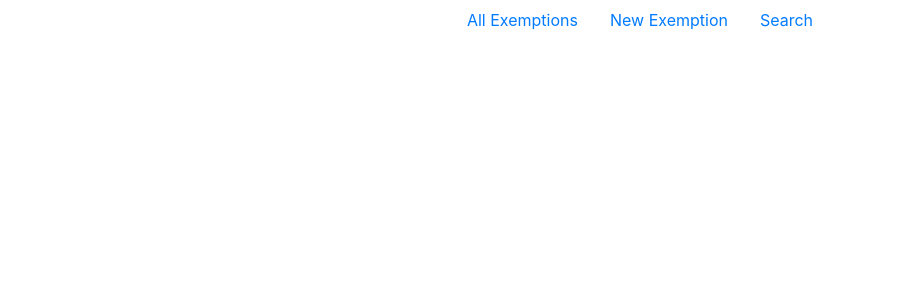
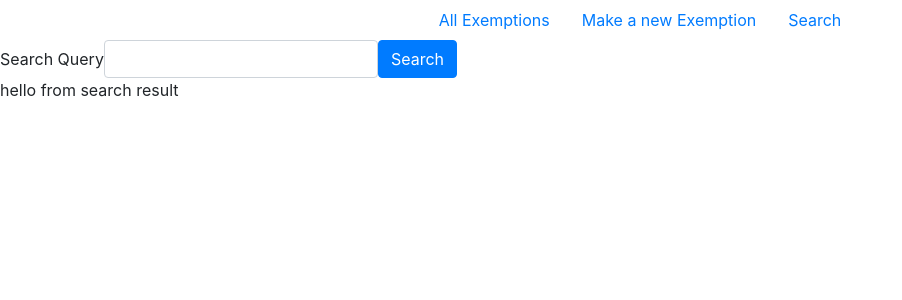
Before and after one commit to EPrenzlin/short_selling_frontend, a React (Create React App) app: page /search in a window 1280 px wide. Shown: the top 300 px of the page, without its empty margins (0-902 px from the left). Built offline with nearby package versions, Linux system fonts and the light colour scheme; no server answers.

Commit message:
restyled the home and new exemption page

```diff
--- a/public/index.html
+++ b/public/index.html
@@ -24,7 +24,7 @@
       work correctly both with client-side routing and a non-root public URL.
       Learn how to configure a non-root public URL by running `npm run build`.
     -->
-    <title>MME</title>
+    <title>Short Selling DB</title>
   </head>
   <body>
     <noscript>You need to enable JavaScript to run this app.</noscript>
--- a/src/App.js
+++ b/src/App.js
@@ -1,14 +1,18 @@
 import './App.css';
+// all the components
 import ExemptionForm from'./components/exemptionForm'
 import ExemptionList from'./components/exemptionList'
 import NewExemptions from'./components/newexemptions'
+import SearchForm from'./components/search'
+import SearchResult  from'./components/searchresult'
+import ScrollToTop from './components/scrolltotop'
+import NavBar from './components/NavBar.js'
 
-import ScrollToTop from './components/scrolltotop'
+// all the various mapdispatch to state, actions, or others.
 import {connect} from 'react-redux'
 import React, {Component} from 'react'
 import { getExemptions, addExemption, deleteExemption, refreshExemption } from './actions/exemptionActions'
 import { BrowserRouter as Router, Route } from 'react-router-dom';
-import NavBar from './components/NavBar.js'
 
 
 <link rel="stylesheet" href="https://stackpath.bootstrapcdn.com/bootstrap/4.1.0/css/bootstrap.min.css"
@@ -34,9 +38,15 @@ componentDidMount(){
       <NewExemptions  deleteExemption={this.props.deleteExemption} exemptions={this.props.newExemptions} refreshExemption={this.props.refreshExemption}/>
       </div>
       }/>
-      <Route exact path ="/home" render={() => <ExemptionList exemptions ={this.props.exemptions} deleteExemption={this.props.deleteExemption}/>} />
-      {/* <Route exact path ="/download" render={() => <CSVLink data={this.props.exemptions} seperator={";"}> Download to CSV</CSVLink>} />  */}
-      </Router>
+    <Route exact path ="/home" render={() => <ExemptionList exemptions ={this.props.exemptions} deleteExemption={this.props.deleteExemption}/>} />
+
+    <Route exact path ="/search" render={() =>
+    <div>
+    <SearchForm/>
+    <SearchResult/>
+    </div>
+    }/>
+    </Router>
   </div>
   )
   }
--- a/src/components/NavBar.js
+++ b/src/components/NavBar.js
@@ -9,7 +9,7 @@ export default class NavBar extends Component{
               <Nav.Link href="/home">All Exemptions</Nav.Link>
             </Nav.Item>
             <Nav.Item>
-              <Nav.Link href="/new">New Exemption</Nav.Link>
+              <Nav.Link href="/new">Make a new Exemption</Nav.Link>
             </Nav.Item>
             <Nav.Item>
               <Nav.Link href="/search">Search</Nav.Link>
--- a/src/components/exemptionForm.js
+++ b/src/components/exemptionForm.js
@@ -30,7 +30,7 @@ export default class exemptionForm extends Component{
     render(){
         return(
     <div>
-        <form onSubmit={this.onSubmit}>
+        <form className ="text-center" onSubmit={this.onSubmit}>
         <label>
         Name:
         <input type="text" name="name" value={this.state.name} onChange={this.handleChange}/>
@@ -43,7 +43,7 @@ export default class exemptionForm extends Component{
         Stock Market:
         <input type ="text" name="stock_market" value={this.state.stock_market} onChange={this.handleChange} />
         </label>
-        <input type="submit" value="Submit" />
+        <Button type="submit">Create a New Exemption</Button>
         </form>
 </div>
         )
--- a/src/components/exemptionList.js
+++ b/src/components/exemptionList.js
@@ -1,20 +1,27 @@
 import React, {Component} from 'react'
 import ExemptionSingle from './exemptionSingle'
-import Button from 'react-bootstrap/Button'
-import { CSVLink } from "react-csv";
 import DownloadCsv from'./DownloadCsv'
+import Row from 'react-bootstrap/Row'
+import Container from 'react-bootstrap/Container'
 
 export default class ExemptionList extends Component{
 
     render(){
         return(
-            <ul>
+            <div>
             <DownloadCsv exemptions={this.props.exemptions}/>
+            <Container>
+            <Row md={3}>
             {this.props.exemptions.map(exemption => {
             return <ExemptionSingle exemption ={exemption} key={exemption.id} deleteExemption={this.props.deleteExemption}/>
             })}
+            </Row>
+            </Container>
+            {/* // {this.props.exemptions.map(exemption => { */}
+            </div>
+            // return <ExemptionSingle exemption ={exemption} key={exemption.id} deleteExemption={this.props.deleteExemption}/>
+            // })}
 
-             </ul>
         )
 
     }
--- a/src/components/exemptionSingle.js
+++ b/src/components/exemptionSingle.js
@@ -2,6 +2,7 @@
 import React, {Component} from 'react'
 import Card from 'react-bootstrap/Card'
 import Button from 'react-bootstrap/Button'
+import Container from 'react-bootstrap/Container'
 
 export default class ExemptionSingle extends Component{
 
@@ -14,7 +15,7 @@ export default class ExemptionSingle extends Component{
 render(){
     return(
         <div>
-        <Card style={{ width: '21rem' }}>
+        <Card className ="text-center" style={{ width: '21rem' }}>
         <Card.Body>
             <Card.Title>{this.props.exemption.name}</Card.Title>
             <Card.Text>
--- a/src/components/newexemptions.js
+++ b/src/components/newexemptions.js
@@ -1,10 +1,12 @@
 import React, {Component} from 'react'
 import ExemptionSingle from './exemptionSingle'
-import Button from 'react-bootstrap/Button'
 import DownloadCsv from'./DownloadCsv'
 
+import Row from 'react-bootstrap/Row'
+import Container from 'react-bootstrap/Container'
+import Button from 'react-bootstrap/Button'
+
 export default class NewExemption extends Component{
-
 
     refresh = () => {
         console.log("I am being pressed")
@@ -13,13 +15,18 @@ export default class NewExemption extends Component{
 
     render(){
         return(
-            <ul>
+            <div>
         <DownloadCsv exemptions={this.props.exemptions}/>
         <Button variant="outline-warning" onClick={this.refresh}>Refresh</Button>{' '}
+        <Container>
+        <Row md={3}>
         {this.props.exemptions.map(exemption => {
         return <ExemptionSingle exemption ={exemption} key={exemption.id} deleteExemption={this.props.deleteExemption}/>
             })}
-             </ul>
+        </Row>
+        </Container>
+
+        </div>
         )
 
     }
--- /dev/null
+++ b/src/components/search.js
@@ -0,0 +1,33 @@
+import React, {Component} from 'react'
+import Form from 'react-bootstrap/Form'
+import Button from 'react-bootstrap/Button'
+import {connect} from 'react-redux'
+
+// import DownloadCsv from'./DownloadCsv'
+
+export default class SearchForm extends Component{
+
+    beingPressed = () =>{
+    }
+
+    render(){
+        return(
+<div>
+<Form inline>
+<Form.Group controlId="exampleForm.ControlInput1">
+    <Form.Label>Search Query</Form.Label>
+    <Form.Control type="text" />
+    </Form.Group>
+<Button type="submit">Search</Button>
+    </Form>
+</div>
+        )
+    }
+}
+
+
+// const mapStateToProps = (state) => {
+//     test:state.search
+// }
+
+// connect(mapStateToProps, null)(SearchForm)
--- /dev/null
+++ b/src/components/searchresult.js
@@ -0,0 +1,14 @@
+import React, {Component} from 'react'
+
+export default class SearchResult extends Component{
+
+
+
+    render(){
+        return(
+    <div>
+    <p> hello from search result</p>
+    </div>
+        )
+        }
+    }
--- a/src/reducers/exemptionReducer.js
+++ b/src/reducers/exemptionReducer.js
@@ -1,5 +1,5 @@
 
-const exemptionReducer = (state= {exemptions:[], newExemptions:[]}, action) => {
+const exemptionReducer = (state= {exemptions:[], newExemptions:[], searchForm:{search:""}}, action) => {
 
     switch (action.type) {
     case 'SET_EXEMPTIONS':
@@ -34,6 +34,15 @@ const exemptionReducer = (state= {exemptions:[], newExemptions:[]}, action) => {
 
         }
 
+    // case 'SEARCH_FORM_STATE':
+    //     return{
+    //         ...state,
+    //         exemptions:[...state.exemptions],
+    //         newExemptions:[...state.newExemptions],
+    //         stateForm:{search: action.value}
+    //     }
+
+
     default:
         return state;
     }
```
Also changed, not shown: src/actions/exemptionActions.js (line endings or trailing spaces), 1 other file (tests, documents, lock files or other folders).
